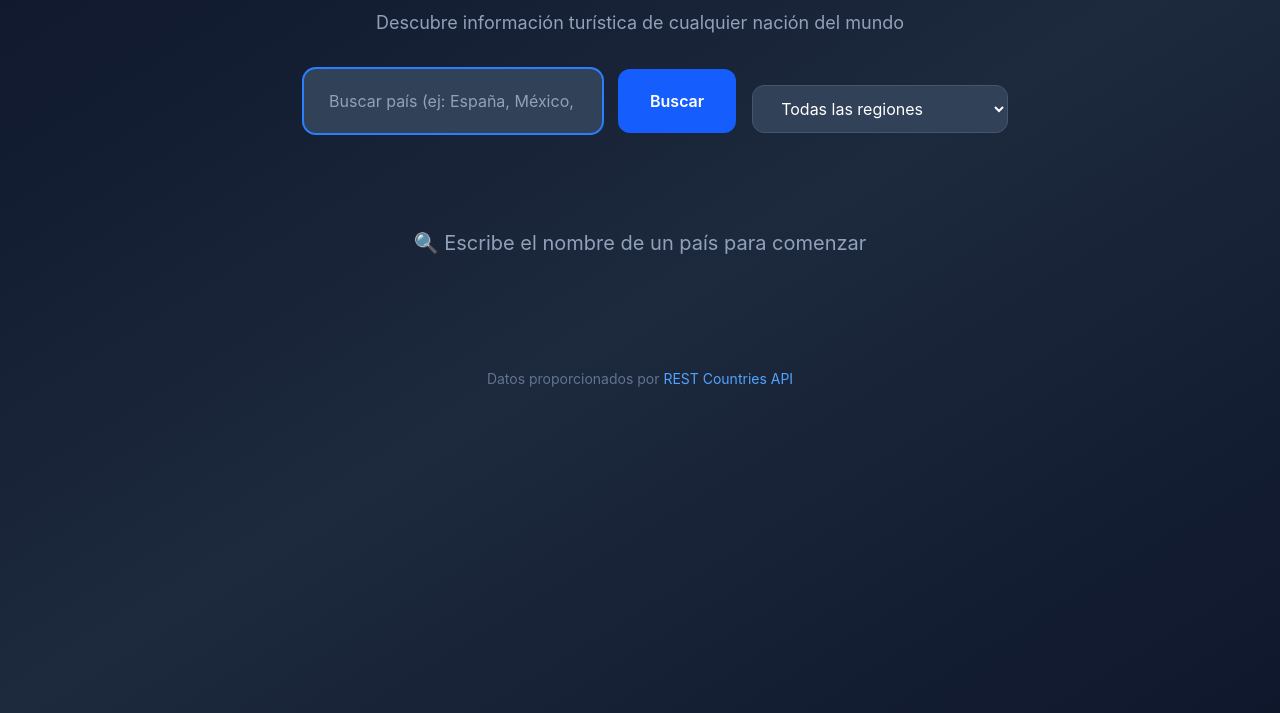
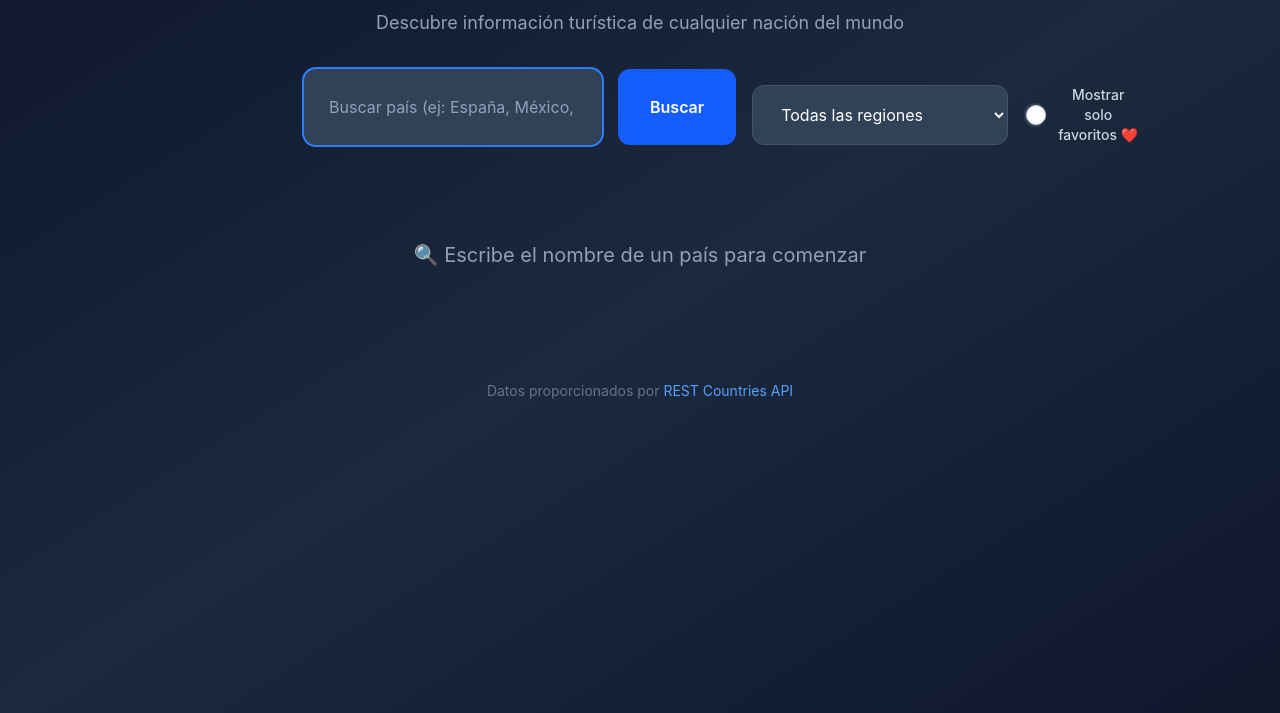
Before and after one commit to falegria-24000141/Lab-7---Fundamentals-, a website built with Vite: page index.html in a window 1280 px wide. Shown: the part 87-800 px from the top of the page. Built offline with nearby package versions, Linux system fonts and the light colour scheme.

Commit message:
add favorites toggle switch to index.html

```diff
--- a/index.html
+++ b/index.html
@@ -66,6 +66,13 @@
                 <option value="Oceania">Oceanía</option>
               </select>
             </div>
+            <div class="mt-4 flex justify-center items-center gap-2">
+            <label class="inline-flex items-center cursor-pointer">
+              <input type="checkbox" id="favoritesFilter" class="sr-only peer">
+              <div class="relative w-11 h-6 bg-slate-700 peer-focus:outline-none peer-focus:ring-4 peer-focus:ring-blue-800 rounded-full peer peer-checked:after:translate-x-full rtl:peer-checked:after:-translate-x-full peer-checked:after:border-white after:content-[''] after:absolute after:top-[2px] after:start-[2px] after:bg-white after:border-gray-300 after:border after:rounded-full after:h-5 after:w-5 after:transition-all peer-checked:bg-blue-600"></div>
+              <span class="ms-3 text-sm font-medium text-slate-300">Mostrar solo favoritos ❤️</span>
+            </label>
+          </div>
           </div>
         </div>
       </header>
```
